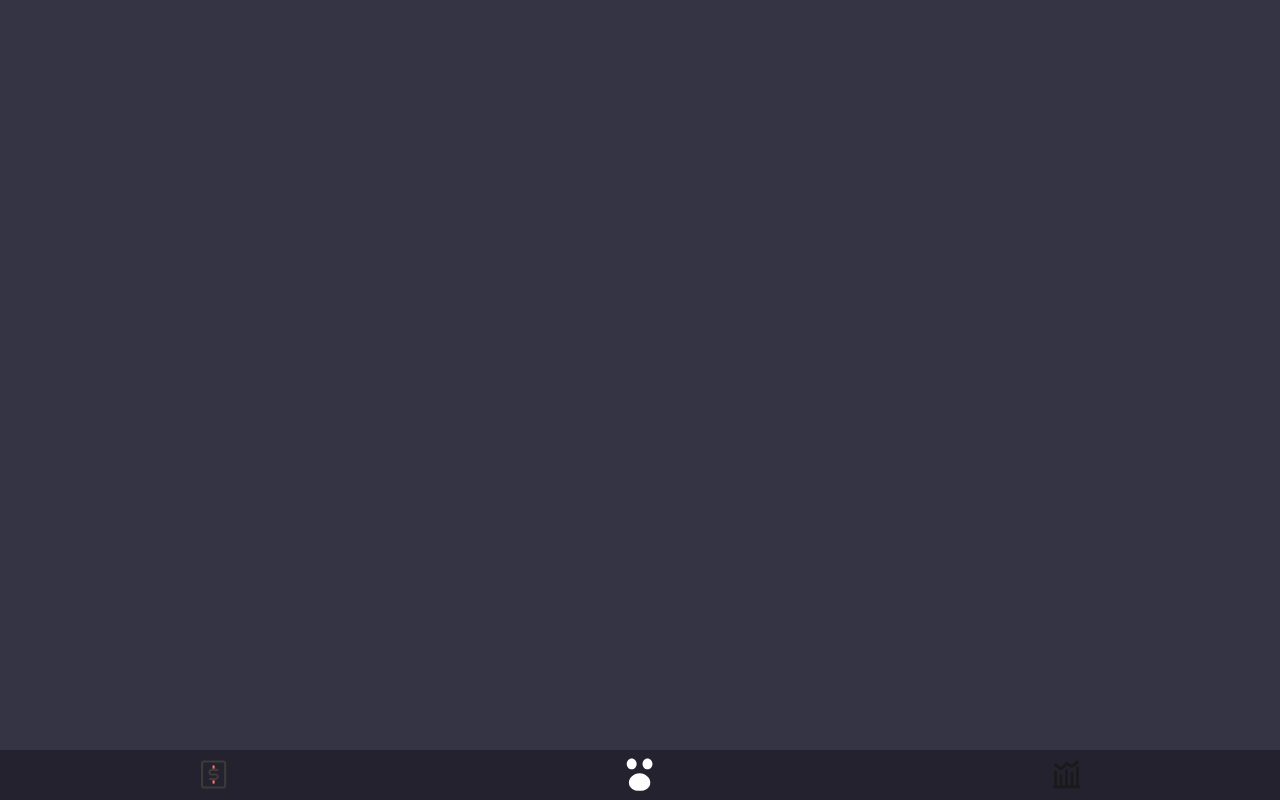
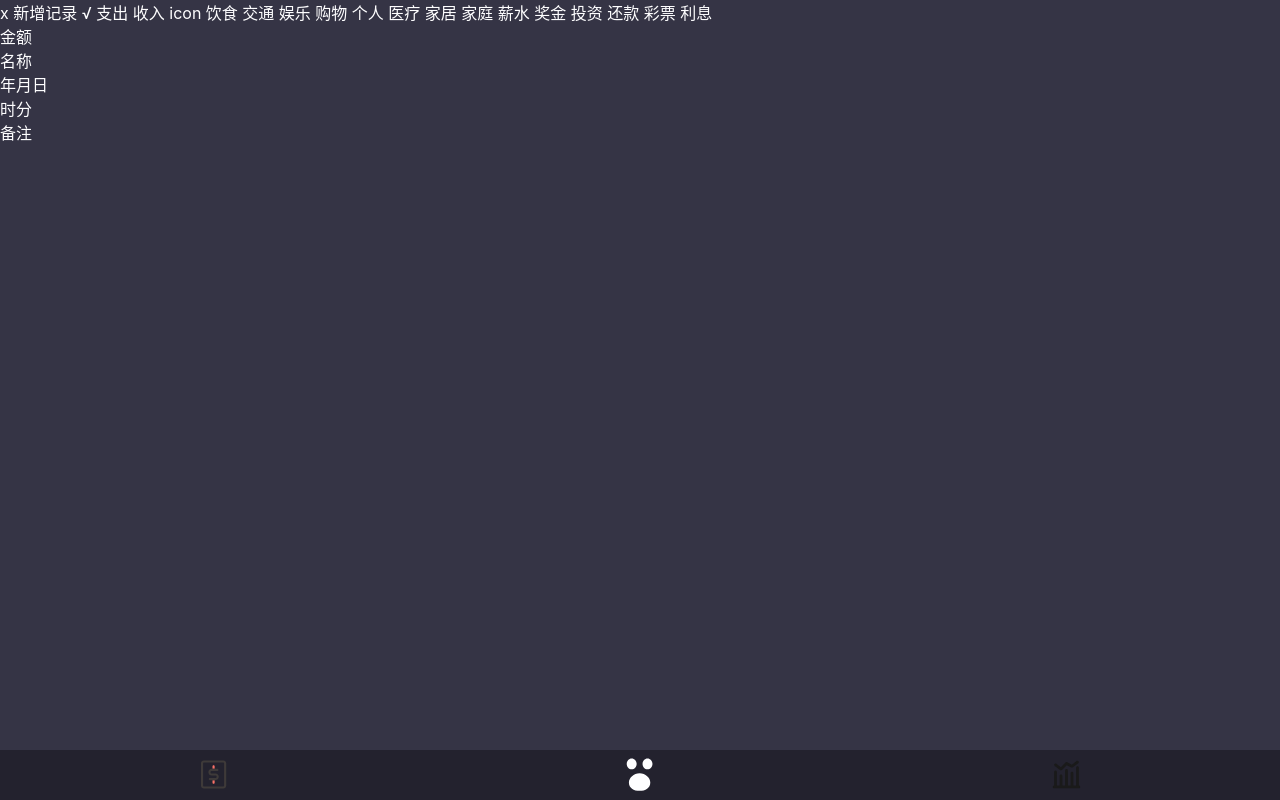
Before and after one commit to DevSuno/moze, a Vue app: page /#/once in a window 1280 px wide. Built offline with nearby package versions, Linux system fonts and the light colour scheme.

Commit message:
新增 Once 页面 HTML

```diff
--- a/src/views/Once.vue
+++ b/src/views/Once.vue
@@ -1,7 +1,35 @@
 <template>
     <Layout class-prefix="layout">
+        x
+    新增记录
+        √
 
 
+        支出
+        收入
+    icon
+        饮食
+        交通
+        娱乐
+        购物
+        个人
+        医疗
+        家居
+        家庭
+
+        薪水
+        奖金
+        投资
+        还款
+        彩票
+        利息
+
+
+        <div>金额</div>
+        <div>名称</div>
+        <div>年月日</div>
+        <div>时分</div>
+        <div>备注</div>
     </Layout>
 </template>
 
```
Also changed, not shown: src/components/Once/Topbar.vue (added, +19 -0 lines).
